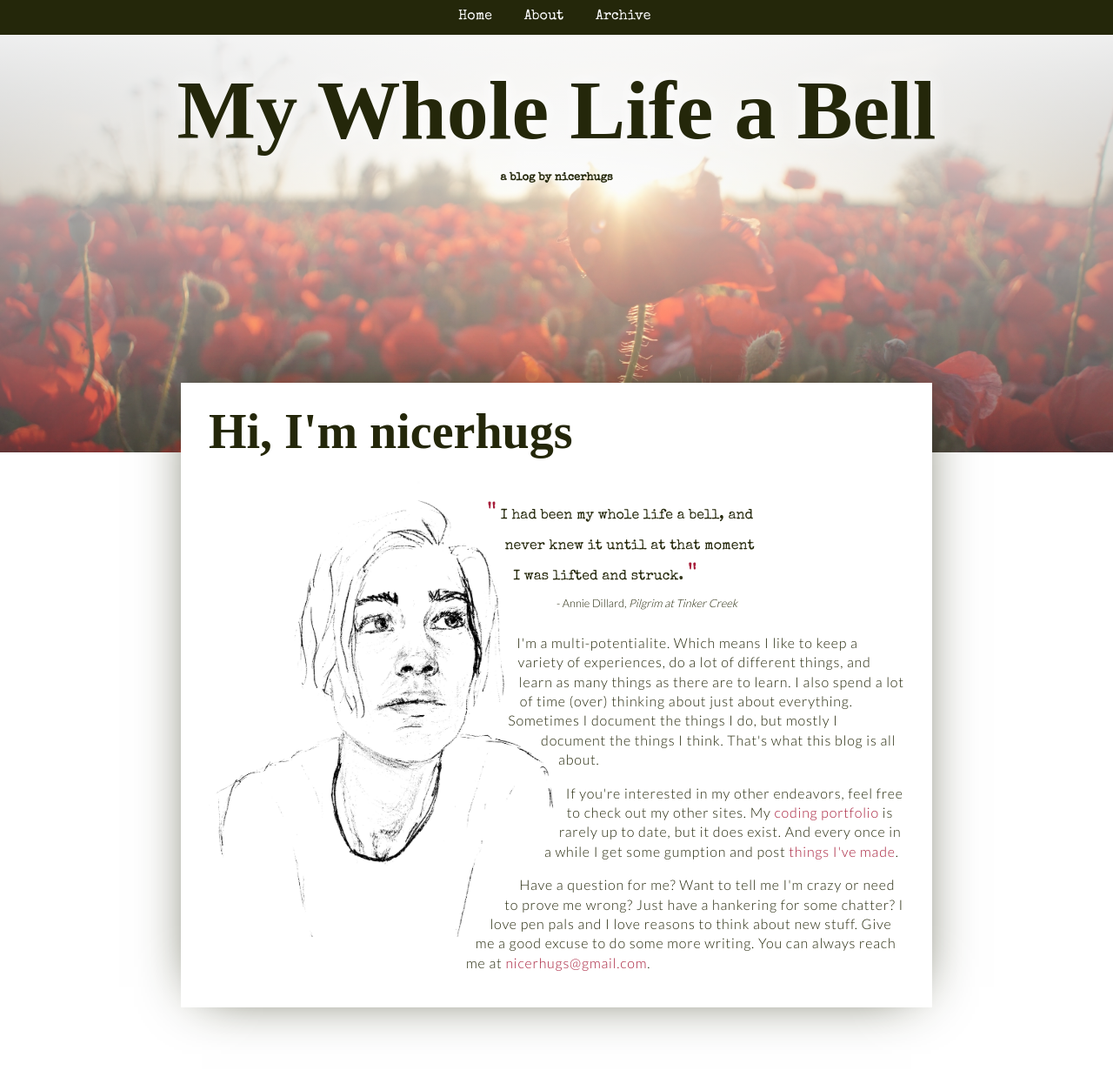
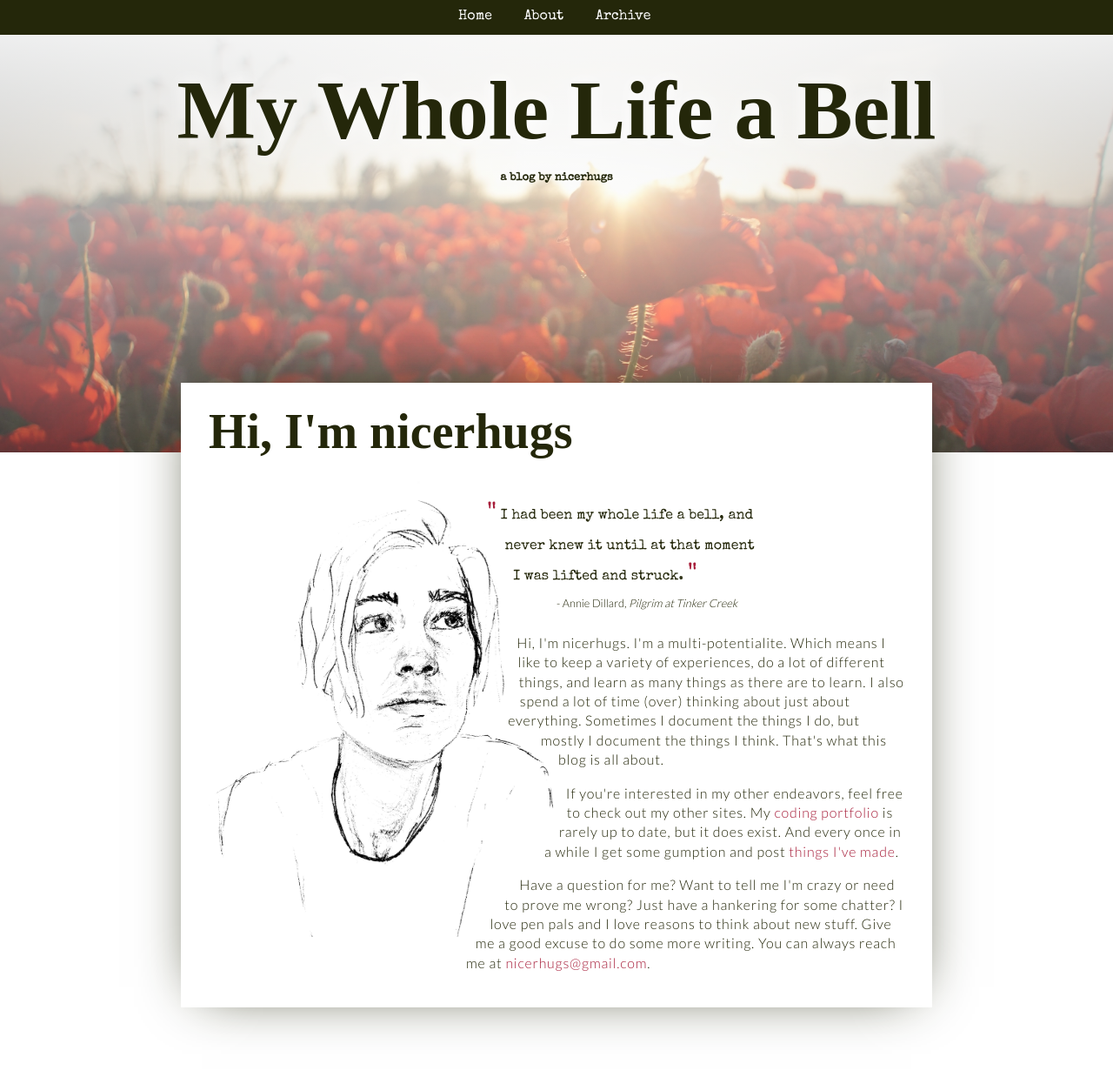
Before and after one commit to NicerHugs/blog, a Jekyll site: the page docs/about/index.html, which Jekyll copies as it is, in a window 1280 px wide. Shown: the whole page at 87% size. Built offline with Jekyll 4.4.1, drawn with Linux system fonts in a browser that asks for light colours; nearby versions of some CDN libraries; some web fonts are replaced.

Commit message:
about content

```diff
--- a/docs/about/index.html
+++ b/docs/about/index.html
@@ -36,7 +36,7 @@
 				</blockquote>
 				<cite>- Annie Dillard, <i>Pilgrim at Tinker Creek</i></cite>
 				<p>
-					I'm a multi-potentialite. Which means I like to keep a variety of experiences, do a lot of different things, and learn as many things as there are to learn. I also spend a lot of time (over) thinking about just about everything. Sometimes I document the things I do, but mostly I document the things I think. That's what this blog is all about.
+					Hi, I'm nicerhugs. I'm a multi-potentialite. Which means I like to keep a variety of experiences, do a lot of different things, and learn as many things as there are to learn. I also spend a lot of time (over) thinking about just about everything. Sometimes I document the things I do, but mostly I document the things I think. That's what this blog is all about.
 				</p>
 				<p>
 					If you're interested in my other endeavors, feel free to check out my other sites. My <a href="http://code.nicerhugs.com">coding portfolio</a> is rarely up to date, but it does exist. And every once in a while I get some gumption and post <a href="http://craft.nicerhugs.com">things I've made</a>.
```
Also changed, not shown: docs/feed.xml (+1 -1 lines).
